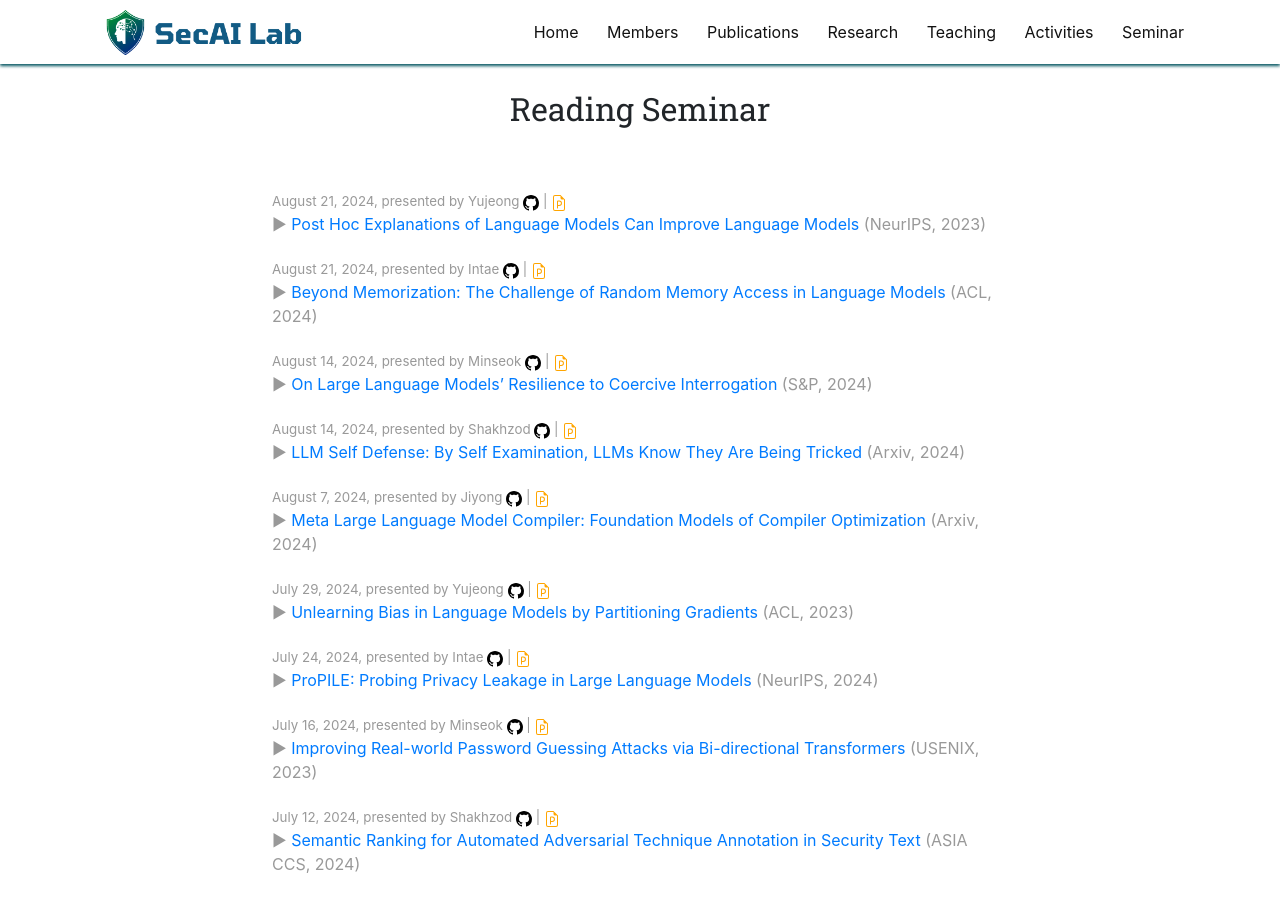
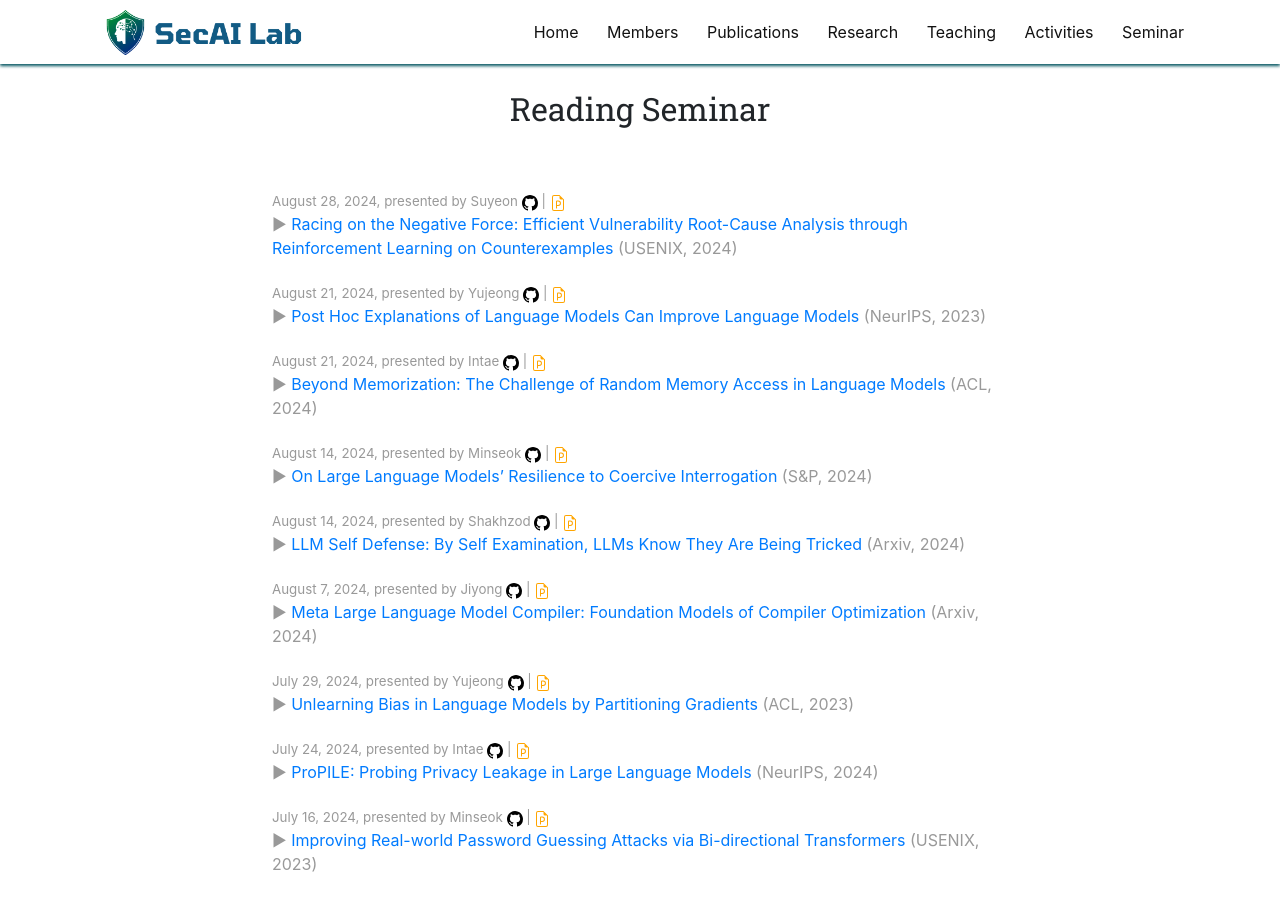
Before and after one commit to SecAI-Lab/secai-lab.github.io, a Jekyll site: the page built from pages/seminar.md, in a window 1280 px wide and 900 px high. Built offline with Jekyll 4.4.1, drawn with Linux system fonts in a browser that asks for light colours; nearby versions of some CDN libraries.

Commit message:
Update readings.yml

```diff
--- a/_data/readings.yml
+++ b/_data/readings.yml
@@ -1,3 +1,13 @@
+- title: "Racing on the Negative Force: Efficient Vulnerability Root-Cause Analysis through Reinforcement Learning on Counterexamples"
+  link: "https://www.usenix.org/system/files/usenixsecurity24-xu-dandan.pdf"
+  ppt_link: "https://docs.google.com/presentation/d/1l2Tb8lClYwJTgiKJELEmXUCT36a3PE-t/edit?usp=sharing&ouid=112194344922196039599&rtpof=true&sd=true"
+  code_link: "https://github.com/0xdd96/Racing-code/tree/master"
+  presenter: Suyeon
+  conference: USENIX
+  date: 2024.08.28
+  pub_year: 2024
+  discussion: "(Discussion) "
+
 - title: "Post Hoc Explanations of Language Models Can Improve Language Models"
   link: "https://arxiv.org/pdf/2305.11426"
   ppt_link: "https://docs.google.com/presentation/d/1_2KVJPmfgwGfG90SxW2SivejuPYqtM2xpqqVR6GyCsk/edit#slide=id.p"
```
